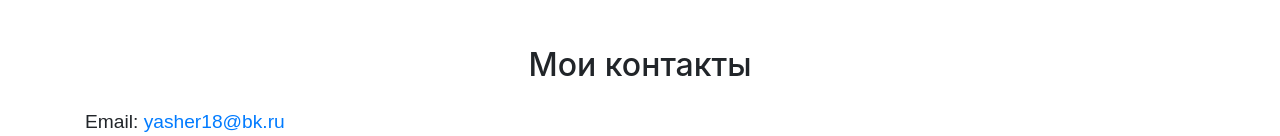
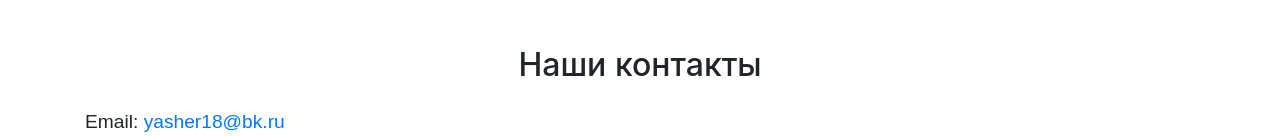
Before and after one commit to web-coder2/web-coder2.github.io, a plain HTML site: page frontend/index.html in a window 1280 px wide. Shown: the part 1084-1220 px from the top of the page. Drawn offline with nearby package versions, Linux system fonts and the light colour scheme; a small style sheet from the web is missing.

Commit message:
Update index.html

```diff
--- a/frontend/index.html
+++ b/frontend/index.html
@@ -167,7 +167,7 @@
             </section>
 
             <section class="container mt-5" id="contact">
-                <h2 class="text-center mb-4">Мои контакты</h2>
+                <h2 class="text-center mb-4">Наши контакты</h2>
                 <div class="row">
                     <div class="col-md-6">
                         <ul>
```
